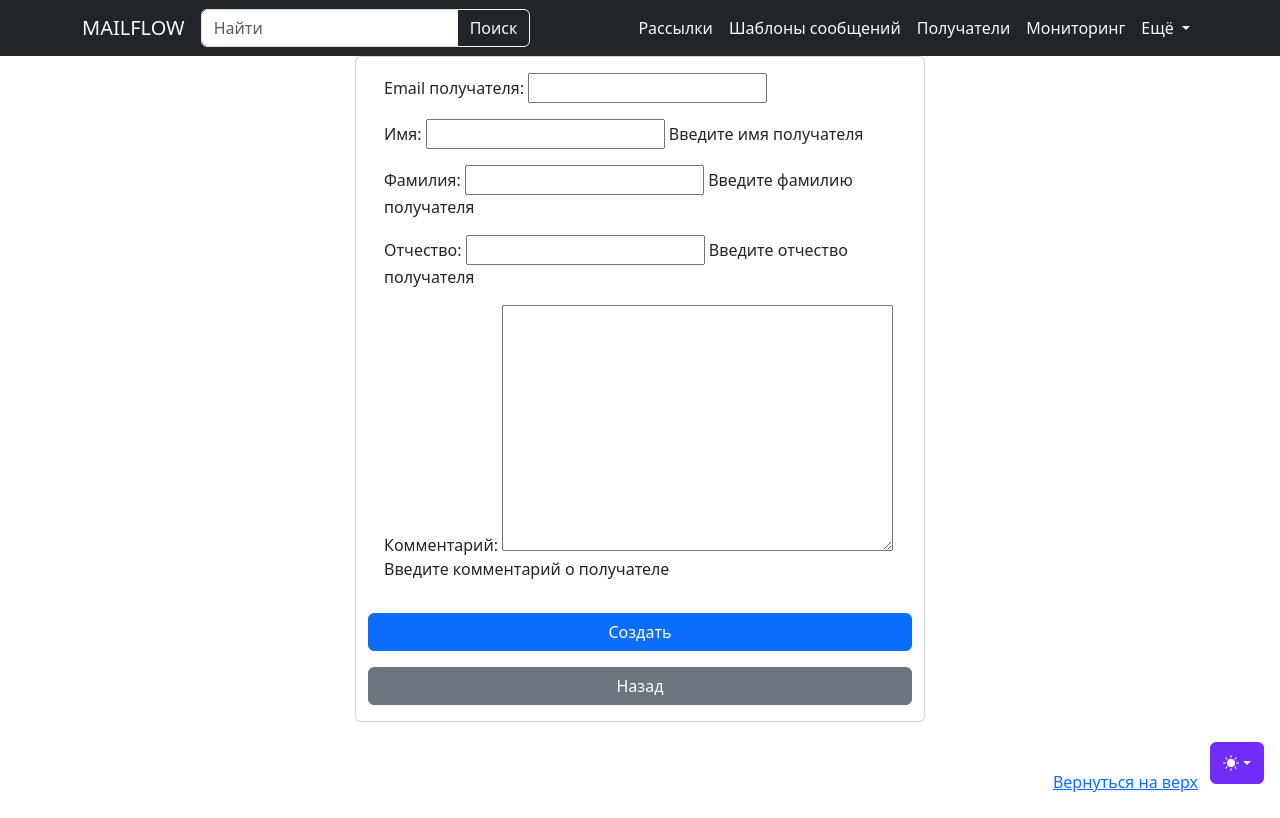
After one commit to vadimsemenov53-crypto/MAILFLOW, a Django app: page /mailflow/recipients/create/ in a window 1280 px wide. The commit adds this page. Run offline with Django 5.2, Linux system fonts and the light colour scheme; some libraries are stand-ins or nearby versions.

Commit message:
add NewsLetterRecipientCreateView

```diff
--- a/mailflow/templates/mailflow/includes/main_menu.html
+++ b/mailflow/templates/mailflow/includes/main_menu.html
@@ -7,7 +7,7 @@
         {% endif %}
 
         {% if request.resolver_match.url_name == 'recipients_list' %}
-        <a class="nav-link text-light mx-2" href="#">Добавить сообщение</a>
+        <a class="nav-link text-light mx-2" href="{% url 'mailflow:recipients_create' %}">Добавить получателя</a>
         {% endif %}
 
         <!-- Кнопка для мобильной версии -->
@@ -32,11 +32,11 @@
                        href="{% url 'mailflow:mailings_list' %}">Рассылки</a>
                 </li>
                 <li class="nav-item">
-                    <a class="nav-link {% if request.resolver_match.url_name == 'recipients_list' %}active{% endif %} text-light"
-                       href="{% url 'mailflow:recipients_list' %}">Шаблоны сообщений</a>
+                    <a class="nav-link text-light" href="#">Шаблоны сообщений</a>
                 </li>
                 <li class="nav-item">
-                    <a class="nav-link text-light" href="#">Получатели</a>
+                    <a class="nav-link {% if request.resolver_match.url_name == 'recipients_list' %}active{% endif %} text-light"
+                       href="{% url 'mailflow:recipients_list' %}">Получатели</a>
                 </li>
                 <li class="nav-item">
                     <a class="nav-link text-light" href="#">Мониторинг</a>
--- /dev/null
+++ b/mailflow/templates/mailflow/newsletterrecipient_form.html
@@ -0,0 +1,32 @@
+{% extends "mailflow/base.html" %}
+
+{% block content %}
+
+<div class="container">
+    <div class="row">
+        <div class="col-3"></div>
+        <div class="col-6">
+            <form class="row" method="post" enctype="multipart/form-data">
+                <div class="card">
+                    <div class="card-body">
+                        {% csrf_token %}
+                        {{ form.as_p }}
+                    </div>
+                    <button type="submit" class="btn btn-primary mb-3">
+                        {% if object %}
+                        Сохранить
+                        {% else %}
+                        Создать
+                        {% endif %}
+                    </button>
+                    <a class="btn btn-secondary mb-3" href="{% url 'mailflow:recipients_list' %}" role="button">
+                        Назад
+                    </a>
+                </div>
+            </form>
+        </div>
+        <div class="col-3"></div>
+    </div>
+</div>
+
+{% endblock %}
--- a/mailflow/urls.py
+++ b/mailflow/urls.py
@@ -6,7 +6,8 @@ from mailflow.views import (
     NewsLetterDetailView,
     NewsLetterUpdateView,
     NewsLetterDeleteView,
-    NewsLetterRecipientListView
+    NewsLetterRecipientListView,
+    NewsLetterRecipientCreateView
 )
 
 app_name = MailflowConfig.name
@@ -17,5 +18,7 @@ urlpatterns = [
     path('mailings/<int:pk>/', NewsLetterDetailView.as_view(), name='mailings_detail'),
     path('mailings/<int:pk>/update', NewsLetterUpdateView.as_view(), name='mailings_update'),
     path('mailings/<int:pk>/delete', NewsLetterDeleteView.as_view(), name='mailings_delete'),
-    path('recipients/', NewsLetterRecipientListView.as_view(), name='recipients_list')
+
+    path('recipients/', NewsLetterRecipientListView.as_view(), name='recipients_list'),
+    path('recipients/create/', NewsLetterRecipientCreateView.as_view(), name='recipients_create')
 ]
--- a/mailflow/views.py
+++ b/mailflow/views.py
@@ -46,3 +46,15 @@ class NewsLetterDeleteView(DeleteView):
 
 class NewsLetterRecipientListView(ListView):
     model = NewsLetterRecipient
+
+
+class NewsLetterRecipientCreateView(CreateView):
+    model = NewsLetterRecipient
+    fields = (
+        "email",
+        "first_name",
+        "last_name",
+        "surname",
+        "comment",
+    )
+    success_url = reverse_lazy("mailflow:recipients_list")
```
